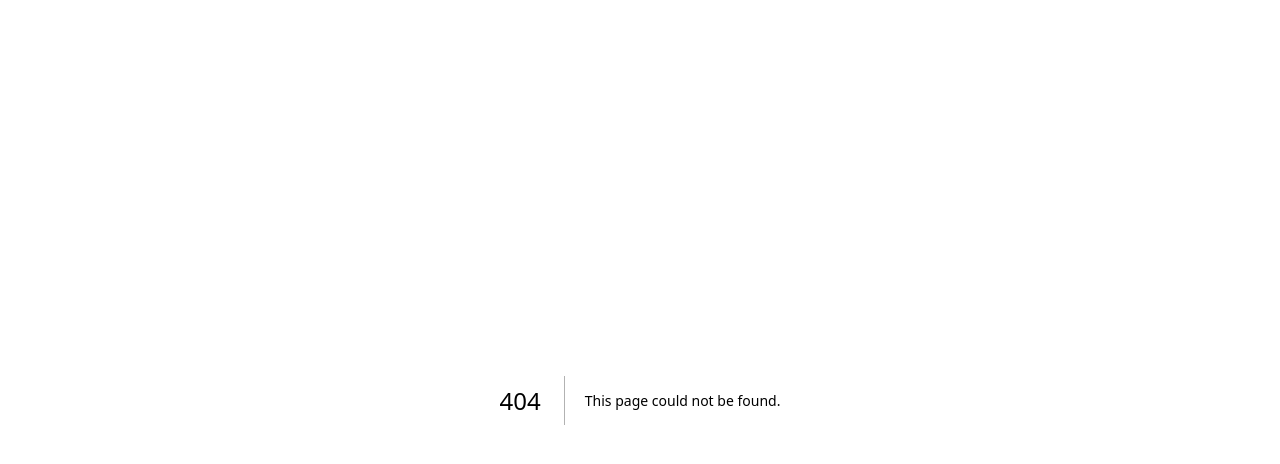
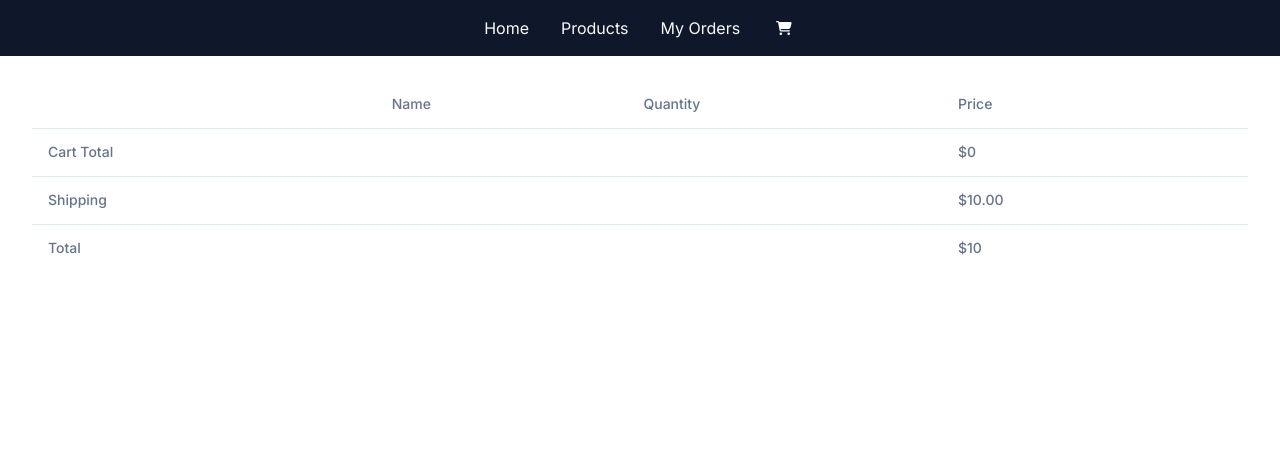
Before and after one commit to Soonyee1346/MulberryLeavesMe, a Next.js app in the folder mulberryleavesme/: page /cart in a window 1280 px wide. Before the commit this address had no page. Shown: the top 464 px of the page. Built offline with nearby package versions, Linux system fonts and the light colour scheme.

Commit message:
Adding Cart Page

```diff
--- /dev/null
+++ b/mulberryleavesme/src/app/(customerFacing)/cart/page.tsx
@@ -0,0 +1,12 @@
+"use client"
+
+import { CartTable } from "../components/CartTable";
+
+export default function cart() {
+
+    return (
+        <>
+            <CartTable />
+        </>
+    )
+}
--- /dev/null
+++ b/mulberryleavesme/src/app/(customerFacing)/components/CartTable.tsx
@@ -0,0 +1,146 @@
+import { formatCurrency } from "@/lib/formatters";
+import { useShoppingCart } from "../context/ShoppingCartContext";
+import {
+    Table,
+    TableBody,
+    TableCell,
+    TableHead,
+    TableHeader,
+    TableRow,
+  } from "@/components/ui/table"
+import Image from "next/image";
+import { Input } from "@/components/ui/input";
+import { Product } from "../Types/ShoppingCart.interface";
+import { useEffect, useState } from "react";
+
+export function CartTable() {
+
+    const { cart, updateCartItemQuantity } = useShoppingCart()
+    const [cartTotal, setCartTotal] = useState(0)
+
+    useEffect(() => {
+        const total = cart.reduce((total, product) => total + (product.priceInCents * product.quantity), 0)
+        setCartTotal(total)
+    }, [cart])
+
+    const handleInputChange = (event : React.ChangeEvent<HTMLInputElement>, product : Product ) => {
+        updateCartItemQuantity(product.id, (Number(event.target.value)))
+    }
+
+    return (
+        <Table>
+            <TableHeader>
+                <TableRow>
+                    <TableHead></TableHead>
+                    <TableHead>Name</TableHead>
+                    <TableHead>Quantity</TableHead>
+                    <TableHead>Price</TableHead>
+                    <TableHead className="w-0">
+                        <span className="sr-only">Actions</span>
+                    </TableHead>
+                </TableRow>
+            </TableHeader>
+            <TableBody>
+            {cart.map(product => (
+                <TableRow key={product.id}>
+                    <TableCell>
+                        <Image src={`/${product.imagePath}`}
+                            width={0}
+                            height={0}
+                            sizes="100vw"
+                            style={{
+                                width: '95%',
+                                height: 'auto'
+                            }}
+                            alt={product.name}
+                        />
+                    </TableCell>
+                    <TableCell>
+                        {product.name}
+                    </TableCell>
+                    <TableCell>
+                    <Input
+                        type="number"
+                        id="quantity"
+                        className="w-2/3 border-4 rounded-md"
+                        name="quantity" min="1"
+                        value={product.quantity}
+                        onChange={(event) => handleInputChange(event, product)}
+                    />
+                    </TableCell>
+                    <TableCell>
+                        {formatCurrency(product.priceInCents * product.quantity / 100)}
+                    </TableCell>
+                </TableRow>
+            ))}
+            <TableRow>
+                <TableHead>Cart Total</TableHead>
+                <TableHead></TableHead>
+                <TableHead></TableHead>
+                <TableHead>
+                    {formatCurrency(cartTotal / 100)}
+                </TableHead>
+            </TableRow>
+            <TableRow>
+                <TableHead>
+                    Shipping
+                </TableHead>
+                <TableHead></TableHead>
+                <TableHead></TableHead>
+                <TableHead>
+                    $10.00
+                </TableHead>
+            </TableRow>
+            <TableRow>
+                <TableHead>Total</TableHead>
+                <TableHead></TableHead>
+                <TableHead></TableHead>
+                <TableHead>
+                    {formatCurrency((cartTotal + 1000)/ 100)}
+                </TableHead>
+            </TableRow>
+        </TableBody>
+        </Table>
+    )
+}
+
+/*<TableBody>
+            {cart.map(product => (
+                <TableRow key={product.id}>
+                    <TableCell>
+                        {product.isAvailableForPurchase ?
+                            <>
+                                <CheckCircle2 />
+                                <span className="sr-only">Available</span>
+                            </>
+                            :
+                            <>
+                                <XCircle className="stroke-destructive"/>
+                                <span className="sr-only">Unvailable</span>
+                            </>
+                        }
+                    </TableCell>
+                    <TableCell>{product.name}</TableCell>
+                    <TableCell>{formatCurrency(product.priceInCents / 100)}</TableCell>
+                    <TableCell>{formatNumber(product._count.orders)}</TableCell>
+                    <TableCell>
+                        <DropdownMenu>
+                            <DropdownMenuTrigger>
+                                <MoreVertical />
+                                <span className="sr-only">Actions</span>
+                            </DropdownMenuTrigger>
+                            <DropdownMenuContent>
+                                <DropdownMenuItem>
+                                    <Link href={`/admin/products/${product.id}/edit`}>
+                                        Edit
+                                    </Link>
+                                </DropdownMenuItem>
+                                <ActiveToggleDropdownItem id={product.id} isAvailableForPurchase={product.isAvailableForPurchase}/>
+                                <DropdownMenuSeparator />
+                                <DeleteDropdownItem id={product.id} disabled={product._count.orders > 0}/>
+                            </DropdownMenuContent>
+                        </DropdownMenu>
+                    </TableCell>
+                </TableRow>
+            ))}
+        </TableBody>*/
--- a/mulberryleavesme/src/app/(customerFacing)/components/DropdownShoppingCart.tsx
+++ b/mulberryleavesme/src/app/(customerFacing)/components/DropdownShoppingCart.tsx
@@ -1,6 +1,4 @@
-import { useState } from "react";
 import { useShoppingCart } from "../context/ShoppingCartContext";
-import { Product } from "../Types/ShoppingCart.interface"
 import { FontAwesomeIcon } from '@fortawesome/react-fontawesome'
 import { faCartShopping } from '@fortawesome/free-solid-svg-icons'
 import { DropdownMenu, DropdownMenuContent, DropdownMenuLabel, DropdownMenuSeparator, DropdownMenuTrigger } from "@/components/ui/dropdown-menu"
@@ -35,7 +33,7 @@ export function DropdownShoppingCart() {
             <DropdownCartContent/>
             <DropdownMenuItem className="my-2">
               <Button>
-                <Link href="/cart">View Cart</Link>
+                <Link href="../../cart">View Cart</Link>
               </Button>
             </DropdownMenuItem>
           </DropdownMenuContent>
@@ -46,15 +44,7 @@ export function DropdownShoppingCart() {
 
  function DropdownCartContent() {
 
-    const { cart, addItemToCart} = useShoppingCart();
-
-    const [newProduct, setNewProduct] = useState<Product>({
-        id: Math.floor(Math.random() * 1000).toString(),
-        name: "",
-        quantity: 0,
-        priceInCents: 0,
-        imagePath: ""
-    })
+    const { cart } = useShoppingCart();
 
     if(cart.length == 0){return <DropdownMenuItem> Cart is empty</DropdownMenuItem>}
 
--- a/mulberryleavesme/src/app/(customerFacing)/context/ShoppingCartContext.tsx
+++ b/mulberryleavesme/src/app/(customerFacing)/context/ShoppingCartContext.tsx
@@ -13,9 +13,6 @@ export function ShoppingCartProvider({ children }: ShoppingCartProviderProps){
             setCart(JSON.parse(storedCart))
         }
     }, [])
-
-    const checkCart = (product: Product) =>{
-    }
 
     const updateCartAndLocalStorage = (newCart: Product[]) => {
         setCart(newCart);
```
